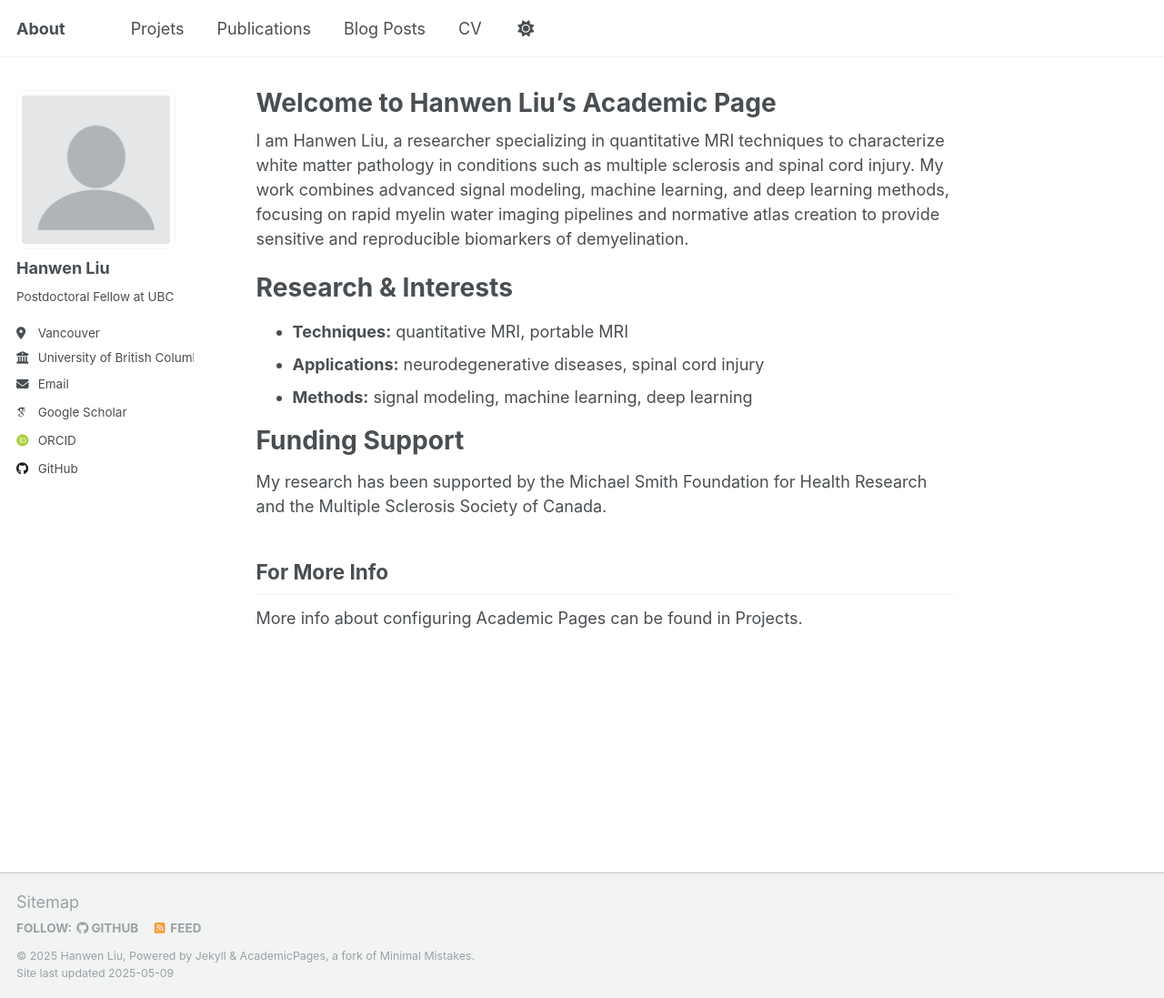
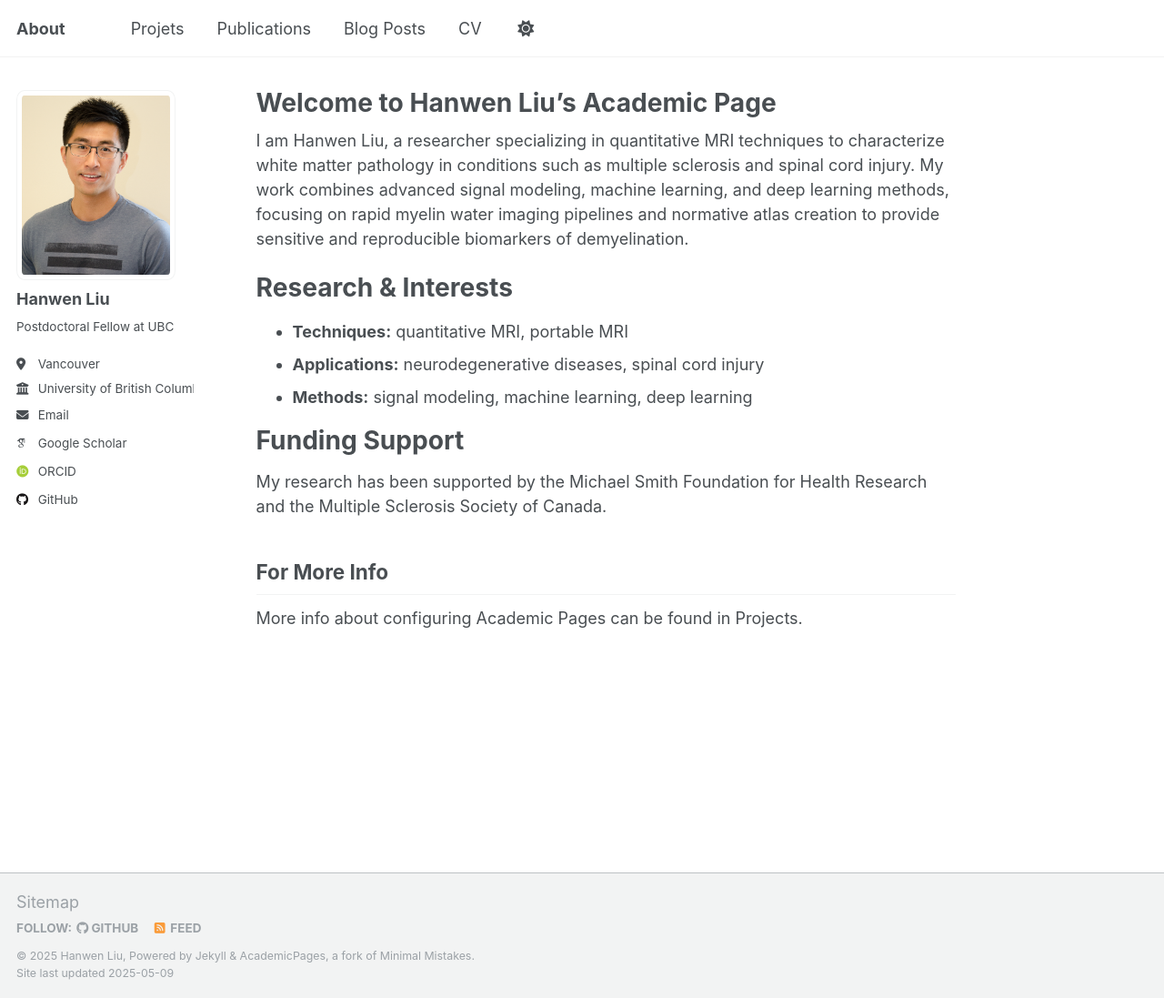
Before and after one commit to hanwencat/hanwencat.github.io, a Jekyll site: the page built from _pages/about.md, in a window 1280 px wide and 1097 px high. Shown: the whole window at 91% size. Built offline with Jekyll 4.4.1, drawn with Linux system fonts in a browser that asks for light colours; some web fonts are replaced.

Commit message:
add profile pic

```diff
--- a/_config.yml
+++ b/_config.yml
@@ -22,7 +22,7 @@
 #               Additional customization can be done by editing /_includes/author-profile.html
 author:
   # Biographic information
-  avatar           : "profile.png"
+  avatar           : "Hanwen.png"
   name             : "Hanwen Liu"
   pronouns         : # example: "she/her"
   bio              : "Postdoctoral Fellow at UBC"
@@ -33,7 +33,7 @@
 
   # Academic websites
   arxiv            : # URL - Update with the correct link to your profile
-  googlescholar    : "https://scholar.google.com/citations?user=_upY0NQAAAAJ&hl=en"
+  googlescholar    : "https://scholar.google.com/citations?user=_upY0NQAAAAJ"
   impactstory      : # URL
   orcid            : "https://orcid.org/0000-0002-5052-1424"
   semantic         : # URL
@@ -158,6 +158,7 @@
   - _pages
   - files
 exclude:
+  - .conda
   - "*.sublime-project"
   - "*.sublime-workspace"
   - .asset-cache
```
Also changed, not shown: images/Hanwen.png (added).
